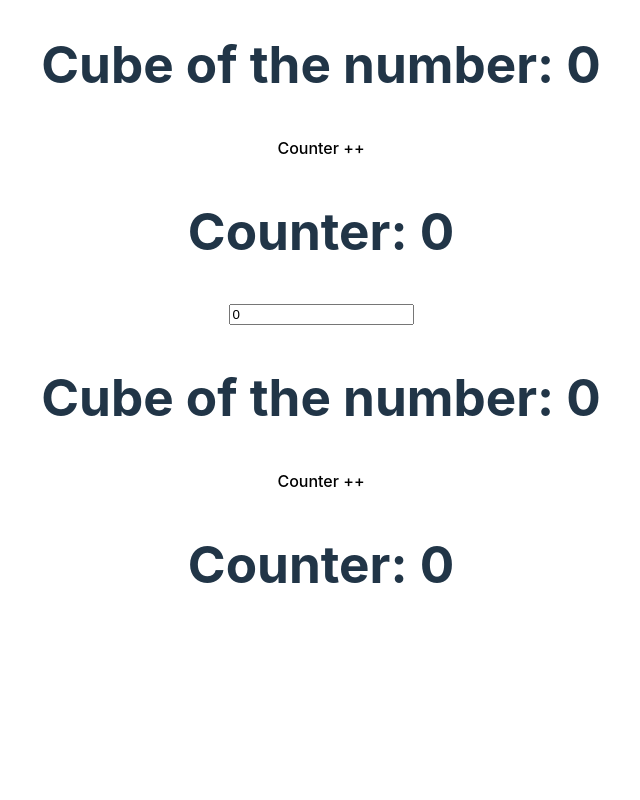
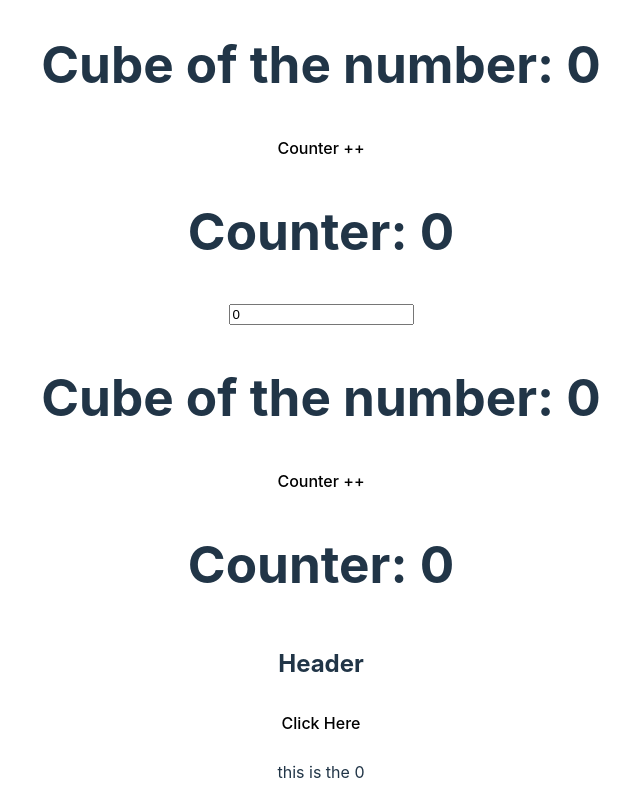
Before and after one commit to Stanrighttoleft/react-hook, a React (Vite) app: page / in a window 1280 px wide. Shown: the part 888-1688 px from the top of the page, without its empty margins (319-959 px from the left). Before the commit the page ends 1515 px from the top, so only its background shows below. Built offline with nearby package versions, Linux system fonts and the light colour scheme.

Commit message:
useCallback hook

```diff
--- a/src/App.jsx
+++ b/src/App.jsx
@@ -1,13 +1,19 @@
-import { useState } from 'react'
+import { useState, useCallback } from 'react'
 import Usestate from './component/usestate'
 import Useeffect from './component/useeffect'
 import Useref1 from './component/useref1'
 import Useref2 from './component/useref2'
 import Usememo from './component/usememo'
 import Usememo1 from './component/usememo1'
+import Usecallback from './component/usecallback'
 
 function App() {
-  const [count, setCount] = useState(0)
+  const [count, setCount] = useState(0);
+
+  //set this function to useCallback, so it will not render the usecallback conponent again
+  //when use useCallback, the function will save in catch, and the function will not change, so the page wont render the usecallback.jsx again
+  //but if you put count into the function, when the count change, the page will get rendered. like this "const newfn=useCallback(()=>{},[])"
+  const newfn=useCallback(()=>{},[])
 
   return (
     <>
@@ -19,6 +25,10 @@
         <Useref2/>
         <Usememo/>
         <Usememo1/>
+        <Usecallback newfn={newfn}/>
+
+        <button onClick={()=>setCount(prev=>prev+1)}>Click Here</button>
+        <p>this is the {count}</p>
 
 
 
--- /dev/null
+++ b/src/component/usecallback.jsx
@@ -0,0 +1,16 @@
+import React, {useState} from 'react'
+
+const Usecallback = () => {
+
+
+
+    console.log("Header Render")
+  return (
+    <div>
+
+        <h2>Header</h2>
+    </div>
+  )
+}
+//this used to stop this componet to keep render when use some hook in the App.jsx file.
+export default React.memo(Usecallback)
```
Also changed, not shown: src/component/usecontext.jsx (added).
